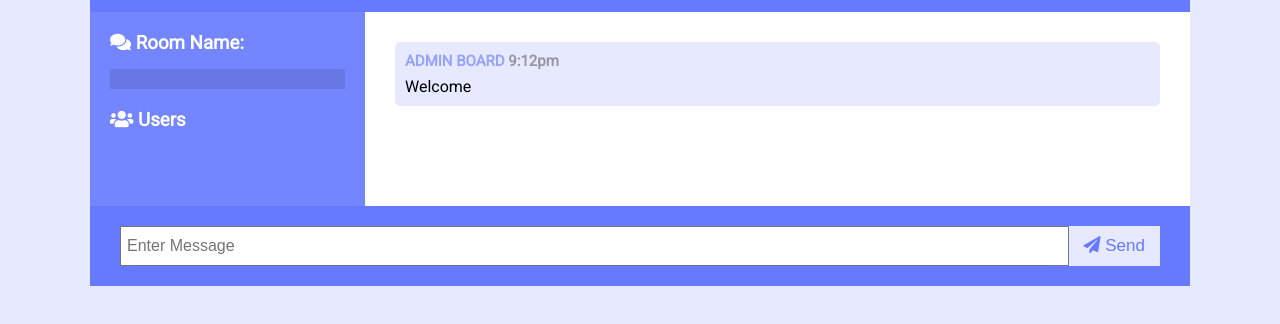
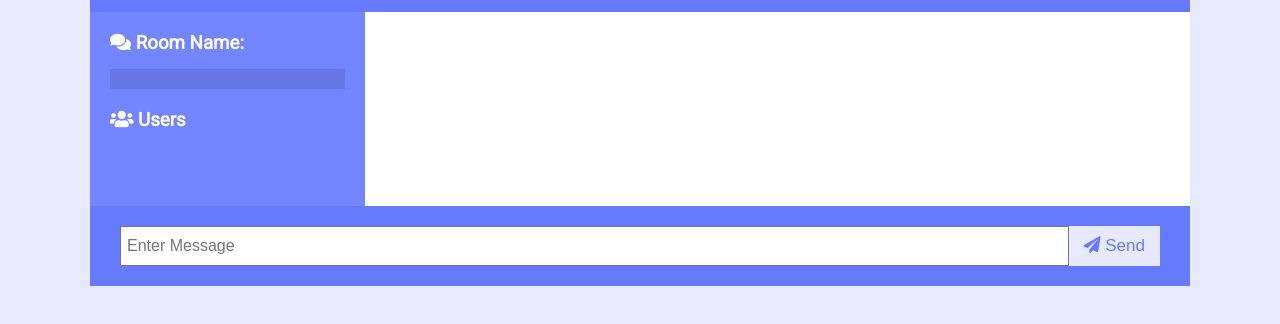
Before and after one commit to bineetNaidu/ChatCord, a website: page public/chat.html in a window 1280 px wide. Shown: the part 86-410 px from the top of the page. Drawn offline with nearby package versions, Linux system fonts and the light colour scheme; no server answers.

Commit message:
minor changes

```diff
--- a/public/chat.html
+++ b/public/chat.html
@@ -25,14 +25,7 @@
                     <h3><i class="fas fa-users"></i> Users</h3>
                     <ul id="users"></ul>
                 </div>
-                <div class="chat-messages">
-                    <div class="message">
-                        <p class="meta">ADMIN BOARD <span>9:12pm</span></p>
-                        <p class="text">
-                            Welcome
-                        </p>
-                    </div>
-                </div>
+                <div class="chat-messages"></div>
             </main>
             <div class="chat-form-container">
                 <form id="chat-form">
--- a/server.js
+++ b/server.js
@@ -17,7 +17,7 @@ const io = socketio(server);
 
 app.use(express.static(path.join(__dirname, "public")));
 
-const botName = "admin";
+const botName = "@admin";
 
 // run when user connnects
 io.on("connection", (socket) => {
```
